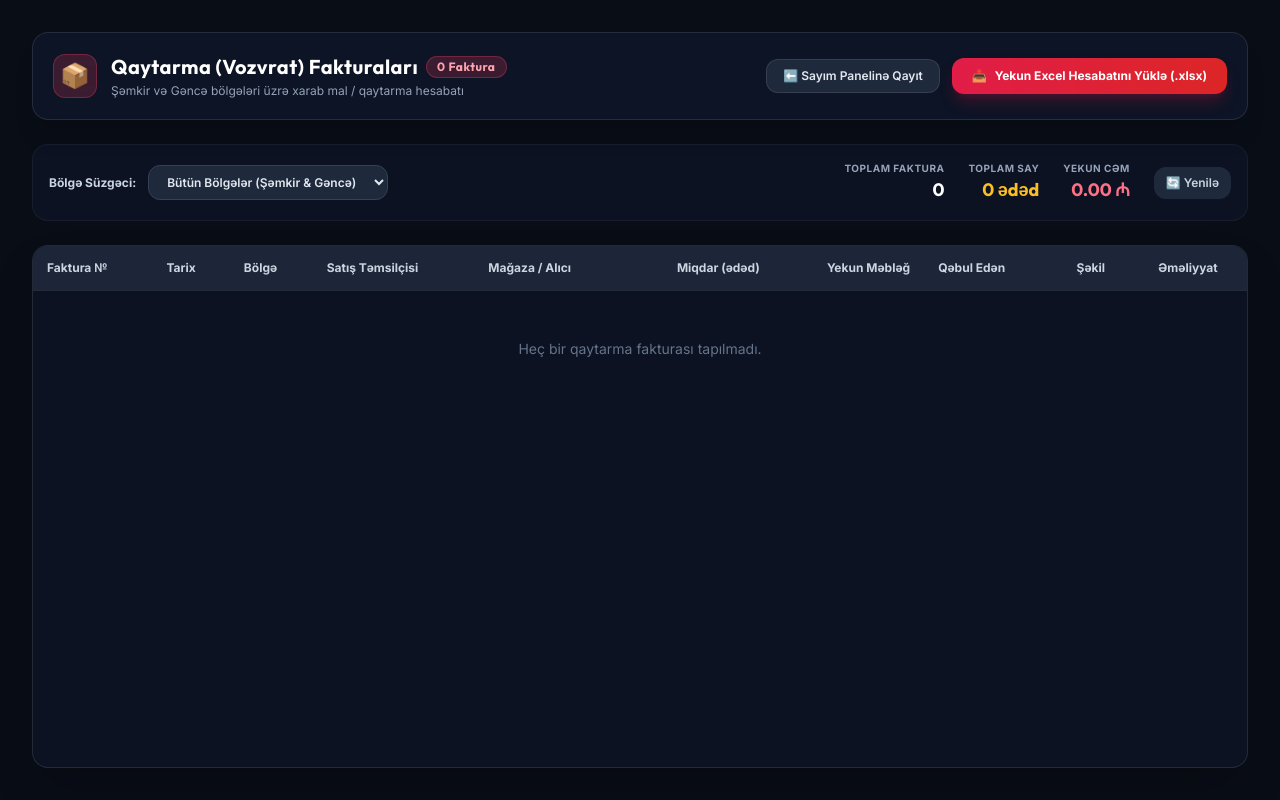
After one commit to acolour2023-wq/Anbar_botu, a Flask app: page /vozvrat in a window 1280 px wide. The commit adds this page. Run offline with Flask 3, Linux system fonts and the light colour scheme; the visitor is signed in with stand-in values (Sample User, id 1); data that the repository does not hold is empty; some libraries are stand-ins or nearby versions.

Commit message:
Create dedicated clean full-page /vozvrat view and route admin button directly

```diff
--- a/app.py
+++ b/app.py
@@ -2274,6 +2274,12 @@ def reset_inventory():
 # VOZVRAT / XARAB MAL QAYTARMA MODULU
 # ==========================================
 
+
+@app.route("/vozvrat", methods=["GET"])
+@admin_required
+def vozvrat_page():
+    return render_template("vozvrat.html")
+
 @app.route("/api/vozvrat/upload", methods=["POST"])
 def api_vozvrat_upload():
     try:
--- /dev/null
+++ b/templates/vozvrat.html
@@ -0,0 +1,179 @@
+<!DOCTYPE html>
+<html lang="az">
+<head>
+    <meta charset="UTF-8">
+    <meta name="viewport" content="width=device-width, initial-scale=1.0">
+    <title>Qaytarma (Vozvrat) Fakturaları - Doregroup</title>
+    <link href="https://fonts.googleapis.com/css2?family=Inter:wght@400;500;600;700&family=Outfit:wght@600;700;800&display=swap" rel="stylesheet">
+    <script src="https://cdn.tailwindcss.com"></script>
+    <style>
+        body { font-family: 'Inter', sans-serif; background: #090d16; color: #f8fafc; }
+        .font-outfit { font-family: 'Outfit', sans-serif; }
+    </style>
+</head>
+<body class="min-h-screen p-4 md:p-8 flex flex-col">
+
+    <!-- Header -->
+    <header class="flex flex-col md:flex-row md:items-center justify-between gap-4 p-5 bg-slate-900/80 backdrop-blur-xl border border-white/10 rounded-2xl shadow-xl mb-6">
+        <div class="flex items-center gap-3.5">
+            <div class="w-11 h-11 rounded-xl bg-rose-500/20 border border-rose-500/30 flex items-center justify-center text-2xl">
+                📦
+            </div>
+            <div>
+                <h1 class="text-xl font-bold font-outfit text-white tracking-wide flex items-center gap-2">
+                    Qaytarma (Vozvrat) Fakturaları
+                    <span id="vozvrat-badge" class="px-2.5 py-0.5 text-xs font-bold rounded-full bg-rose-500/20 text-rose-300 border border-rose-500/30">Yüklənir...</span>
+                </h1>
+                <p class="text-xs text-slate-400 mt-0.5">Şəmkir və Gəncə bölgələri üzrə xarab mal / qaytarma hesabatı</p>
+            </div>
+        </div>
+
+        <div class="flex flex-wrap items-center gap-3">
+            <a href="/admin" class="px-4 py-2 bg-slate-800 hover:bg-slate-700 text-slate-200 border border-white/10 rounded-xl text-xs font-semibold transition-all flex items-center gap-1.5 active:scale-95">
+                ⬅️ Sayım Panelinə Qayıt
+            </a>
+            <a id="download-excel-btn" href="/download_vozvrat_excel" class="px-5 py-2.5 bg-gradient-to-r from-rose-600 to-red-600 hover:from-rose-500 hover:to-red-500 text-white font-bold text-xs rounded-xl flex items-center gap-2 shadow-lg shadow-rose-900/40 transition-all active:scale-95">
+                <span>📥</span> Yekun Excel Hesabatını Yüklə (.xlsx)
+            </a>
+        </div>
+    </header>
+
+    <!-- Filters & Stats Bar -->
+    <div class="flex flex-wrap items-center justify-between gap-4 p-4 bg-slate-900/60 border border-white/5 rounded-2xl mb-6">
+        <div class="flex items-center gap-3">
+            <label class="text-xs font-bold text-slate-300">Bölgə Süzgəci:</label>
+            <select id="bolge-filter" onchange="loadFakturalar()" class="px-3.5 py-2 bg-slate-800 border border-slate-700 rounded-xl text-xs font-semibold text-slate-200 cursor-pointer focus:outline-none focus:border-rose-500">
+                <option value="">Bütün Bölgələr (Şəmkir & Gəncə)</option>
+                <option value="Şəmkir">Yalnız Şəmkir</option>
+                <option value="Gəncə">Yalnız Gəncə</option>
+            </select>
+        </div>
+
+        <div class="flex items-center gap-6">
+            <div class="text-right">
+                <span class="text-[10px] text-slate-400 font-bold uppercase tracking-wider block">Toplam Faktura</span>
+                <span id="stat-count" class="text-lg font-bold font-outfit text-white">0</span>
+            </div>
+            <div class="text-right">
+                <span class="text-[10px] text-slate-400 font-bold uppercase tracking-wider block">Toplam Say</span>
+                <span id="stat-qty" class="text-lg font-bold font-outfit text-amber-400">0 ədəd</span>
+            </div>
+            <div class="text-right">
+                <span class="text-[10px] text-slate-400 font-bold uppercase tracking-wider block">Yekun Cəm</span>
+                <span id="stat-total" class="text-lg font-bold font-outfit text-rose-400">0.00 ₼</span>
+            </div>
+            <button onclick="loadFakturalar()" class="px-3 py-2 bg-slate-800 hover:bg-slate-700 text-slate-300 rounded-xl text-xs font-semibold transition-all">
+                🔄 Yenilə
+            </button>
+        </div>
+    </div>
+
+    <!-- Fakturalar Cədvəli -->
+    <div class="flex-1 bg-slate-900/60 border border-white/10 rounded-2xl overflow-hidden shadow-2xl flex flex-col">
+        <div class="overflow-x-auto flex-1">
+            <table class="w-full text-left border-collapse text-xs">
+                <thead>
+                    <tr class="bg-slate-800/90 text-slate-300 font-bold border-b border-white/10 sticky top-0">
+                        <th class="p-3.5">Faktura №</th>
+                        <th class="p-3.5">Tarix</th>
+                        <th class="p-3.5">Bölgə</th>
+                        <th class="p-3.5">Satış Təmsilçisi</th>
+                        <th class="p-3.5">Mağaza / Alıcı</th>
+                        <th class="p-3.5 text-right">Miqdar (ədəd)</th>
+                        <th class="p-3.5 text-right">Yekun Məbləğ</th>
+                        <th class="p-3.5">Qəbul Edən</th>
+                        <th class="p-3.5 text-center">Şəkil</th>
+                        <th class="p-3.5 text-center">Əməliyyat</th>
+                    </tr>
+                </thead>
+                <tbody id="faktura-tbody" class="divide-y divide-white/5 text-slate-200">
+                    <tr>
+                        <td colspan="10" class="p-12 text-center text-slate-500 text-sm">Fakturalar yüklənir...</td>
+                    </tr>
+                </tbody>
+            </table>
+        </div>
+    </div>
+
+    <script>
+        async function loadFakturalar() {
+            const filterVal = document.getElementById("bolge-filter").value;
+            const tbody = document.getElementById("faktura-tbody");
+            const badge = document.getElementById("vozvrat-badge");
+            const dlBtn = document.getElementById("download-excel-btn");
+
+            dlBtn.href = filterVal ? `/download_vozvrat_excel?bolge=${encodeURIComponent(filterVal)}` : '/download_vozvrat_excel';
+
+            try {
+                const url = filterVal ? `/api/vozvrat/list?bolge=${encodeURIComponent(filterVal)}` : '/api/vozvrat/list';
+                const resp = await fetch(url);
+                const res = await resp.json();
+
+                if (res.status === "success" && res.fakturalar) {
+                    const list = res.fakturalar;
+                    badge.innerText = `${list.length} Faktura`;
+                    document.getElementById("stat-count").innerText = list.length;
+
+                    let totalQty = 0;
+                    let totalSum = 0;
+
+                    list.forEach(f => {
+                        totalQty += Number(f.toplam_miqdar || 0);
+                        totalSum += Number(f.yekun_mebleg || 0);
+                    });
+
+                    document.getElementById("stat-qty").innerText = `${totalQty.toFixed(0)} ədəd`;
+                    document.getElementById("stat-total").innerText = `${totalSum.toFixed(2)} ₼`;
+
+                    if (list.length === 0) {
+                        tbody.innerHTML = '<tr><td colspan="10" class="p-12 text-center text-slate-500 text-sm">Heç bir qaytarma fakturası tapılmadı.</td></tr>';
+                        return;
+                    }
+
+                    tbody.innerHTML = list.map(f => `
+                        <tr class="hover:bg-white/[0.03] transition-colors">
+                            <td class="p-3.5 font-bold font-mono text-white text-sm">${f.faktura_no || '-'}</td>
+                            <td class="p-3.5 text-slate-400">${f.tarix || '-'}</td>
+                            <td class="p-3.5">
+                                <span class="px-2.5 py-1 rounded-full font-bold text-[11px] ${f.bolge === 'Şəmkir' ? 'bg-blue-500/20 text-blue-400 border border-blue-500/30' : 'bg-emerald-500/20 text-emerald-400 border border-emerald-500/30'}">
+                                    ${f.bolge || 'Gəncə'}
+                                </span>
+                            </td>
+                            <td class="p-3.5 text-slate-200 font-medium">${f.temsilci || '-'}</td>
+                            <td class="p-3.5 text-slate-300 font-medium">${f.alici || '-'}</td>
+                            <td class="p-3.5 text-right font-bold text-slate-200">${Number(f.toplam_miqdar || 0).toFixed(0)}</td>
+                            <td class="p-3.5 text-right font-bold font-mono text-rose-400 text-sm">${Number(f.yekun_mebleg || 0).toFixed(2)} ₼</td>
+                            <td class="p-3.5 text-slate-400">${f.operator || '-'}</td>
+                            <td class="p-3.5 text-center">
+                                ${f.sekil_path ? `<a href="${f.sekil_path}" target="_blank" class="px-2.5 py-1 bg-white/10 hover:bg-white/20 text-slate-200 rounded-lg text-xs font-semibold">Bax 👁️</a>` : '-'}
+                            </td>
+                            <td class="p-3.5 text-center">
+                                <button onclick="deleteFaktura(${f.id})" class="px-2.5 py-1 bg-red-500/10 hover:bg-red-500/20 text-red-400 rounded-lg text-xs font-semibold border border-red-500/20">Sil 🗑️</button>
+                            </td>
+                        </tr>
+                    `).join('');
+                }
+            } catch (err) {
+                tbody.innerHTML = '<tr><td colspan="10" class="p-12 text-center text-red-400">Yükləyərkən xəta baş verdi</td></tr>';
+            }
+        }
+
+        async function deleteFaktura(id) {
+            if (!confirm("Bu fakturanı və mallarını bazadan silmək istəyirsiniz?")) return;
+            try {
+                const resp = await fetch(`/api/vozvrat/delete/${id}`, { method: 'POST' });
+                const res = await resp.json();
+                if (res.status === 'success') {
+                    loadFakturalar();
+                } else {
+                    alert('Xəta: ' + res.message);
+                }
+            } catch (e) {
+                alert('Bağlantı xətası: ' + e.message);
+            }
+        }
+
+        window.addEventListener('DOMContentLoaded', loadFakturalar);
+    </script>
+</body>
+</html>
```
Also changed, not shown: templates/admin.html (+3 -62 lines).
